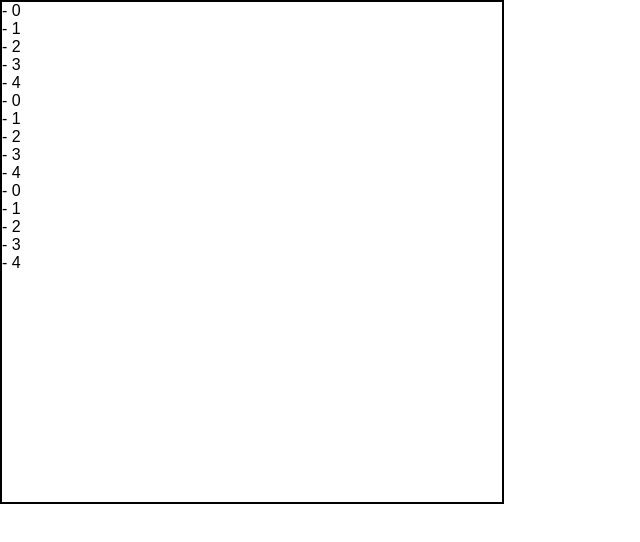
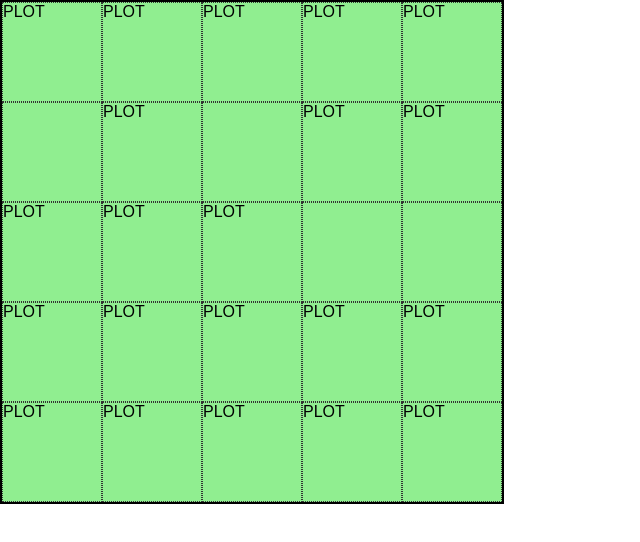
Before and after one commit to philip-jonas/game_prototype_01, a React app: page / in a window 1280 px wide. Shown: the top 542 px of the page, without its empty margins (0-640 px from the left). Built offline with nearby package versions, Linux system fonts and the light colour scheme; the HTML template or start-up script is replaced by a standard one.

Commit message:
Plot placement

```diff
--- a/src/Components/Plot.tsx
+++ b/src/Components/Plot.tsx
@@ -1,14 +1,19 @@
 import {observer, inject} from 'mobx-react';
 import * as React from 'react';
-import { PlotStore } from 'src/Stores/PlotStore';
 import { IPlotProps } from 'src/Interfaces/IPlotProps';
+import { PlotContainer } from 'src/Styles/styles';
 
 @inject('worldStore','plotStore')
 @observer
 export class Plot extends React.Component<IPlotProps> {
 
     public render() {
-        const { counter } = this.props;
-        return <div>- {counter}</div>
+        const { row, col, plotStore} = this.props;
+        const isPlot = plotStore.isPlot(col, row);
+        return <PlotContainer>
+            {
+                isPlot && <div key={`${col}_${row}`}>PLOT</div>
+            }
+        </PlotContainer>
     }
 }
--- a/src/Components/World.tsx
+++ b/src/Components/World.tsx
@@ -7,25 +7,26 @@ import { Plot } from './Plot';
 
 export const World = observer(({}) =>
     (
-        <WorldBorder gridWidth={5} gridHeight={3} />
+        <WorldBorder gridWidth={5} gridHeight={5} />
     )
 );
 
-@inject("worldStore")
+@inject("worldStore", "plotStore")
 @observer
 export class WorldBorder extends React.Component<IWorldProps> {
     public componentDidMount() {
-        const {worldStore, gridWidth, gridHeight} = this.props;
+        const {worldStore, gridWidth, gridHeight, plotStore} = this.props;
         worldStore.setWorldSize(gridWidth, gridHeight);
+        plotStore.initPlots(gridWidth, gridHeight);
     }
 
     public render() {
         const {worldStore, gridWidth, gridHeight} = this.props;
         return <BorderContainer>
             {
-                worldStore.worldGrid.map((row, index) => {
-                    return row.map((col, ind) => {
-                        return <Plot counter={ind} key={ind} />;
+                worldStore.worldGrid.map((row, rowIndex) => {
+                    return row.map((col, colIndex) => {
+                        return <Plot col={colIndex} row={rowIndex} key={`${colIndex}_${rowIndex}`}/>;
                     })
                 })
             }
--- a/src/Interfaces/IPlotProps.tsx
+++ b/src/Interfaces/IPlotProps.tsx
@@ -4,5 +4,6 @@ import { WorldStore } from "src/Stores/WorldStore";
 export interface IPlotProps {
     plotStore?: PlotStore;
     worldStore?: WorldStore;
-    counter:number;
+    row:number;
+    col:number;
 }
--- a/src/Interfaces/IWorldProps.tsx
+++ b/src/Interfaces/IWorldProps.tsx
@@ -1,7 +1,9 @@
 import { WorldStore } from "src/Stores/WorldStore";
+import { PlotStore } from "src/Stores/PlotStore";
 
 export interface IWorldProps {
     worldStore?: WorldStore;
+    plotStore?: PlotStore;
     gridWidth: number;
     gridHeight: number;
 }
--- a/src/Stores/PlotStore.ts
+++ b/src/Stores/PlotStore.ts
@@ -1,6 +1,56 @@
-import { observable, computed, action } from "mobx";
+import { observable, computed, action, toJS } from "mobx";
 import { make2DArray } from "src/utils/Make2DArray";
+import { generateRandomInteger } from "src/utils/GenerateRandomRange";
+
+interface IPosition {
+    col: number;
+    row: number;
+}
 
 export class PlotStore {
+    @observable public worldGrid: IPosition[] = [];
+    @observable public roomCount = 0;
+    @observable public maxRooms = 0;
+    @observable public plotsX = 0;
+    @observable public plotsY = 0;
+    public plotOffset: number = 4;
+
+    public initPlots(plotsX: number = this.plotOffset, plotsY: number = this.plotOffset) {
+        this.plotsX = plotsX;
+        this.plotsY = plotsY;
+        this.maxRooms = (this.plotsX * this.plotsY) - this.plotOffset;
+        this.layoutPlots();
+    }
+
+    public layoutPlots() {
+        do {
+            const position: IPosition = {
+                col: generateRandomInteger(0, this.plotsX-1),
+                row: generateRandomInteger(0, this.plotsY-1)
+            };
+
+            const found: IPosition[] = this.worldGrid.filter((value: IPosition) => {
+                return position.col === value.col && position.row === value.row;
+            });
+
+            if (found.length === 0) {
+                this.worldGrid.push(
+                    position
+                );
+                this.roomCount ++;
+            }
+        } while (this.worldGrid.length < this.maxRooms);
+    }
+
+    public isPlot(col, row): boolean {
+        const found: IPosition[] = this.worldGrid.filter((value: IPosition) => {
+            return col === value.col && row === value.row;
+        });
+
+        if (found.length > 0) {
+            return true;
+        }
+        return false;
+    }
 
 }
--- a/src/Stores/WorldStore.ts
+++ b/src/Stores/WorldStore.ts
@@ -6,12 +6,17 @@ export class WorldStore {
     @observable public worldWidth: number = 0;
     @observable public worldHeight: number = 0;
 
+
+
     @action public setWorldSize = (width: number, height: number) => {
         this.worldWidth = width;
         this.worldHeight = height;
+
     }
 
     @computed get worldGrid() {
         return make2DArray(this.worldWidth, this.worldHeight);
     }
+
+
 }
--- a/src/Styles/styles.tsx
+++ b/src/Styles/styles.tsx
@@ -5,3 +5,12 @@ export const BorderContainer = styled.div`
     height: 500px;
     border: 2px solid black;
 `;
+
+export const PlotContainer = styled.div`
+    width: 100px;
+    height: 100px;
+    border: 1px dotted #333333;
+    background-color: lightgreen;
+    box-sizing: border-box;
+    float: left;
+`;
```
Also changed, not shown: src/App.tsx (+5 -6 lines).
